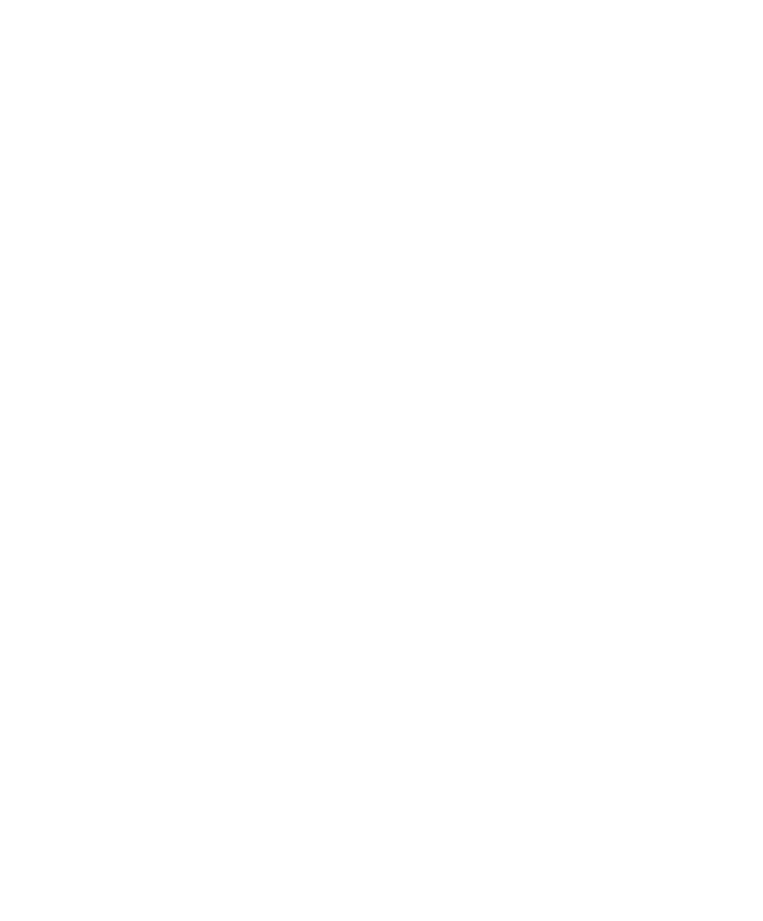
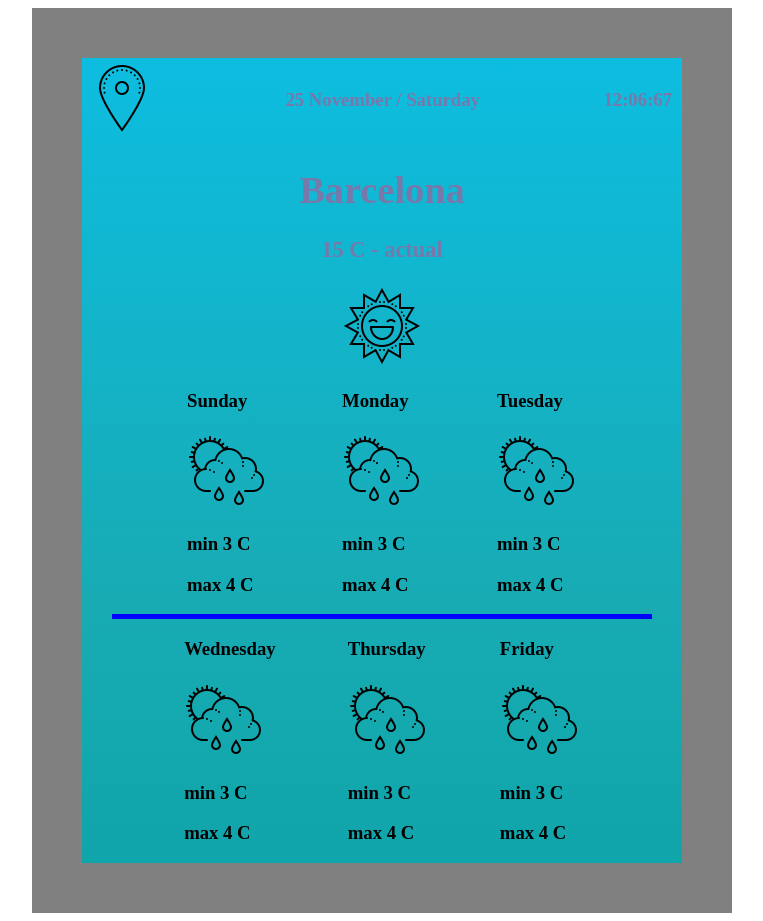
Before and after one commit to marchaddad97/Weather-App, a plain HTML site: page index.html in a window 1280 px wide. Shown: the whole page, without its empty margins (258-1021 px from the left). Before the commit the page ends 800 px from the top, so only its background shows below. Drawn offline with Linux system fonts and the light colour scheme.

Commit message:
Weather App

```diff
--- a/index.html
+++ b/index.html
@@ -5,6 +5,75 @@
 	<link rel="stylesheet" type="text/css" href="styles.css">
 </head>
 <body>
+	<div class="main-container">
+	<header class= "TopBar">
+     <div class="LeftBar">
+			<img src="./icons/icons8-marker-80.png" alt="Marker">
+			</div>
+<div class= "MiddleBar">
+	<h3>25 November / Saturday</h3>
+	</div>
+<div class="RightBar" >
+<h3>12:06:67</h3>
+</header>
+<div class="MiddleBar2">
+<h1>Barcelona</h1>
+<h3>15 C - actual</h3>
+<img src="./icons/icons8-smiling-sun-80.png" alt="Sun">
+</div>
+
+
+
+
+<div class="firstRow">
+	<div class="Main1">
+<h3>Sunday</h3>
+<img src="./icons/icons8-rain-cloud-80.png" alt="Rain">
+<h3>min 3 C</h3>
+<h3>max 4 C</h3>
+
+		</div>
+<div class="Main2">
+	<h3>Monday</h3>
+	<img src="./icons/icons8-rain-cloud-80.png" alt="Rain">
+	<h3>min 3 C</h3>
+	<h3>max 4 C</h3>
+	</div>
+
+	<div class="Main3">
+		<h3>Tuesday</h3>
+		<img src="./icons/icons8-rain-cloud-80.png" alt="Rain">
+		<h3>min 3 C</h3>
+		<h3>max 4 C</h3>
+	</div>
+</div>
+
+
+<div class="secondRow">
+	<div class="Main4">
+		<h3>Wednesday</h3>
+		<img src="./icons/icons8-rain-cloud-80.png" alt="Rain">
+		<h3>min 3 C</h3>
+		<h3>max 4 C</h3>
+</div>
+
+<div class="Main5">
+	<h3>Thursday</h3>
+	<img src="./icons/icons8-rain-cloud-80.png" alt="Rain">
+	<h3>min 3 C</h3>
+	<h3>max 4 C</h3>
+
+	</div>
+
+	<div class="Main6">
+		<h3>Friday</h3>
+		<img src="./icons/icons8-rain-cloud-80.png" alt="Rain">
+		<h3>min 3 C</h3>
+		<h3>max 4 C</h3>
+		</div>
+	</div>
+
+
 
 </body>
 </html>
--- a/styles.css
+++ b/styles.css
@@ -0,0 +1,41 @@
+.main-container {
+    width: 600px;
+    margin:auto;
+    border: 50px solid gray;
+    background: rgb(16,165,170);
+background: linear-gradient(0deg, rgba(16,165,170,1) 0%, rgba(24,171,180,1) 33%, rgba(13,189,224,1) 100%);
+}
+.TopBar {
+display: flex;
+align-items: center;
+justify-content: space-between;
+
+}
+.RightBar {
+ margin-right: 10px;
+}
+.MiddleBar {
+    color: rgb(120, 120, 171);
+}
+.RightBar {
+    color:  rgb(120, 120, 171);
+}
+.MiddleBar2 {
+ text-align: center;
+    font-size: larger;
+    color: rgb(120, 120, 171);
+
+}
+.firstRow {
+    width: 90%;
+    margin:auto;
+    display: flex;
+    justify-content: space-evenly;
+    border-bottom: 5px solid blue;
+}
+.secondRow {
+    width: 90%;
+    margin:auto;
+display: flex;
+justify-content: space-evenly;
+}
```
